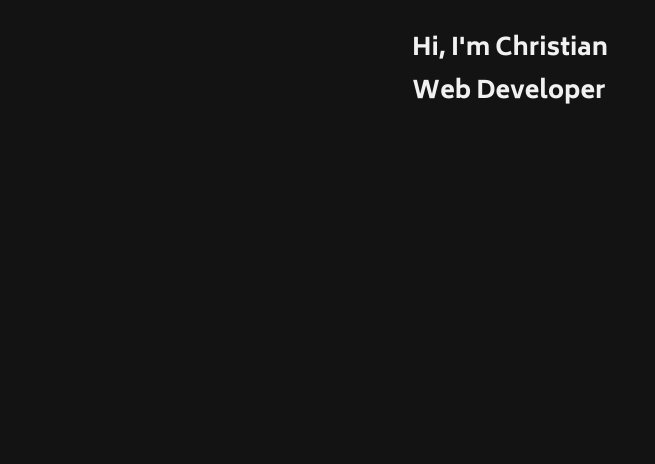
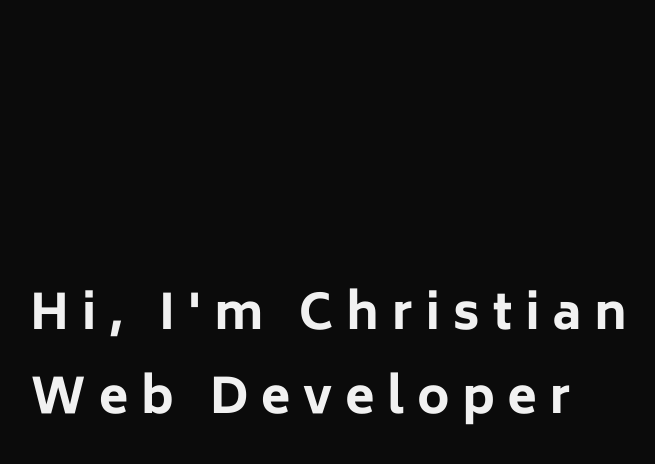
Before and after one commit to Resaki1/portfolio, an Astro site: page / in a window 1280 px wide. Shown: the whole page, without its empty margins (130-785 px from the left). Built offline with nearby package versions, Linux system fonts and the light colour scheme; Astro itself is replaced by a stand-in of ours.

Commit message:
basic hero section

```diff
--- a/package.json
+++ b/package.json
@@ -18,5 +18,8 @@
     "react": "^18.3.1",
     "react-dom": "^18.3.1",
     "typescript": "^5.5.2"
+  },
+  "devDependencies": {
+    "sass": "^1.77.6"
   }
 }
--- /dev/null
+++ b/src/components/Hero.scss
@@ -0,0 +1,15 @@
+.hero {
+  background-color: var(--color-black);
+  width: 100%;
+  min-height: 90vh;
+  display: flex;
+  flex-direction: column;
+  justify-content: center;
+}
+
+h1 {
+  font-size: 3rem;
+  letter-spacing: 0.8rem;
+  margin-left: 12.5%;
+  font-weight: 800;
+}
--- a/src/components/Hero.tsx
+++ b/src/components/Hero.tsx
@@ -1,3 +1,5 @@
+import "./Hero.scss";
+
 const Hero = () => {
   return (
     <section className="hero">
--- a/src/layouts/Layout.astro
+++ b/src/layouts/Layout.astro
@@ -44,4 +44,9 @@ const { title } = Astro.props;
 		font-family: Biryani, sans-serif;
 		background: var(--color-background);
 	}
+
+	body {
+		margin: 0;
+		padding: 0;
+	}
 </style>
```
Also changed, not shown: 1 other file.
